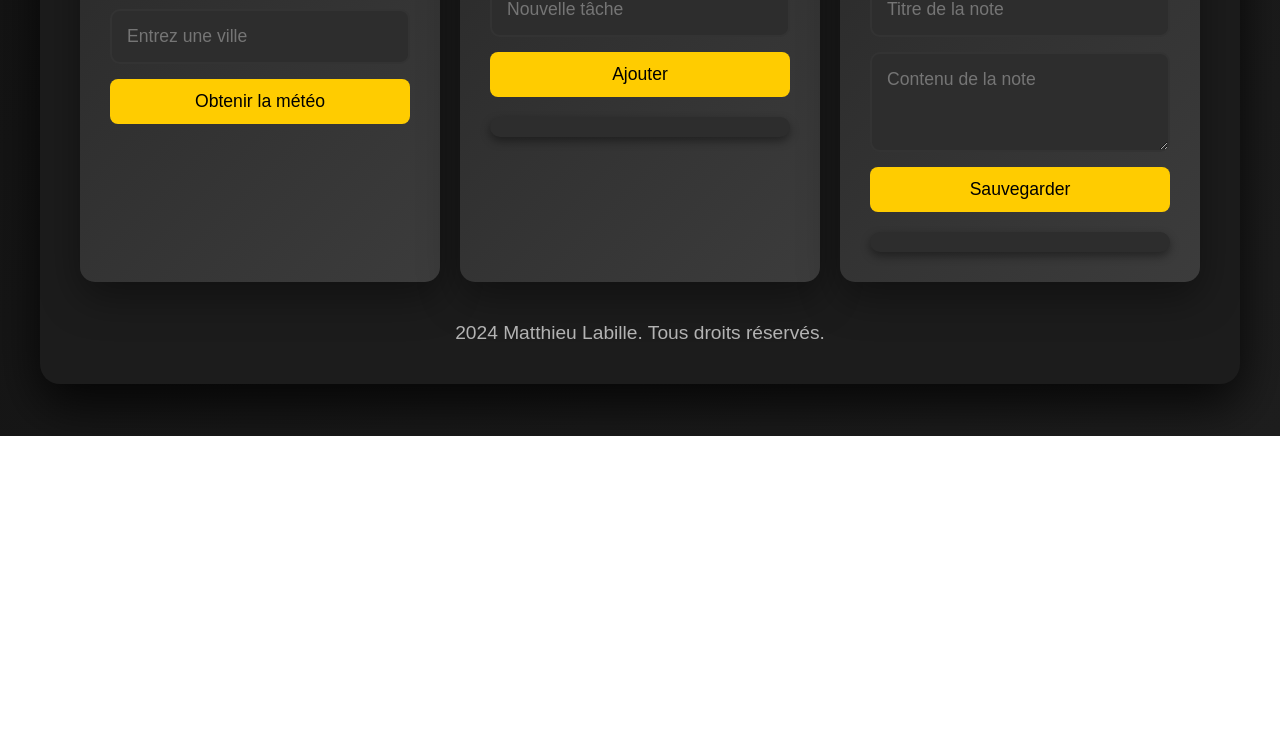
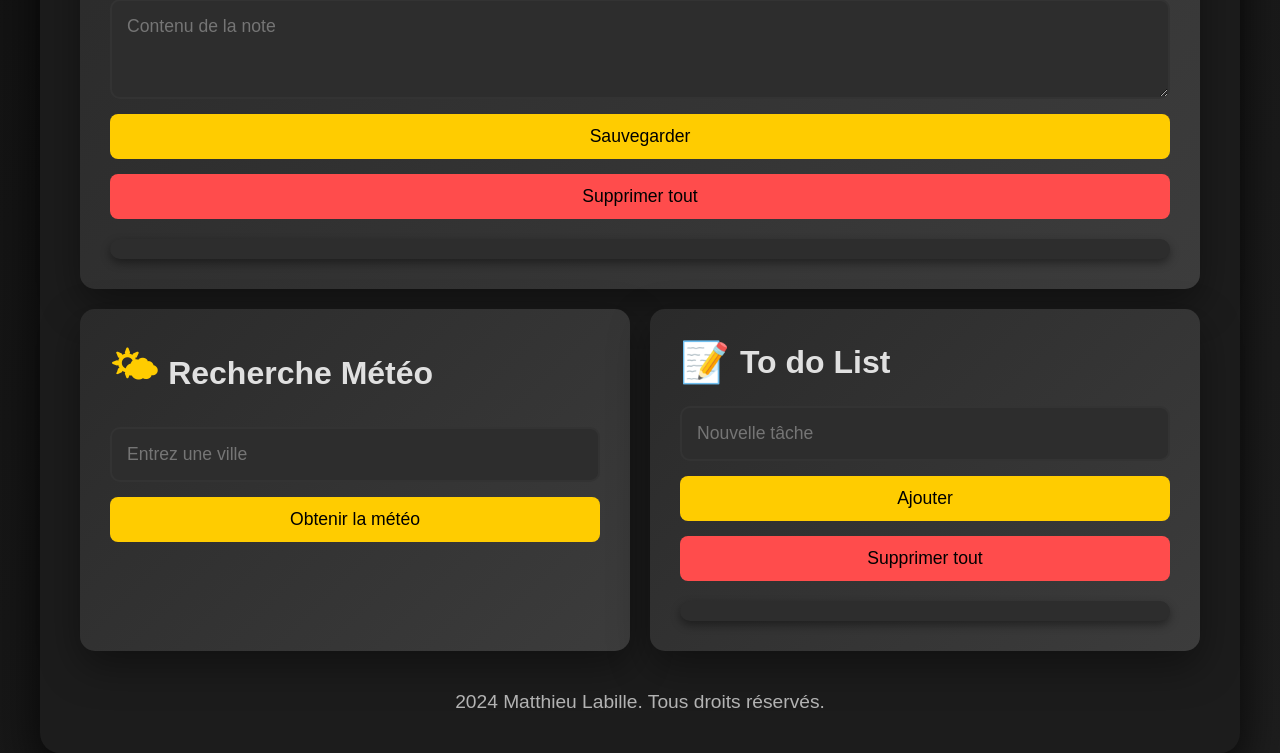
Before and after one commit to Hiimuroo/Dashboard, a plain HTML site: page index.html in a window 1280 px wide. Shown: the part 364-1117 px from the top of the page. Before the commit the page ends 800 px from the top, so only its background shows below. Drawn offline with Linux system fonts and the light colour scheme.

Commit message:
css change

```diff
--- a/index.html
+++ b/index.html
@@ -15,6 +15,19 @@
         </header>
 
         <main>
+            <!-- Bloc Note -->
+            <section id="noteSection" class="card note-card animated-card">
+                <h2><span>🗒️</span> Bloc Notes</h2>
+                <div class="input-group">
+                    <input type="text" id="noteTitle" placeholder="Titre de la note">
+                    <textarea id="noteContent" placeholder="Contenu de la note"></textarea>
+                    <button id="saveNote" class="primary-btn">Sauvegarder</button>
+                    <button id="clearNotes" class="primary-btn delete-all-btn">Supprimer tout</button>
+                </div>
+                <ul id="notesList" class="scrollable-list"></ul>
+            </section>
+
+
             <!-- Météo -->
             <section id="weatherSection" class="card animated-card">
                 <h2><span>🌤</span> Recherche Météo</h2>
@@ -31,19 +44,10 @@
                 <div class="input-group">
                     <input type="text" id="newTodo" placeholder="Nouvelle tâche">
                     <button id="addTodo" class="primary-btn">Ajouter</button>
+                    <button id="clearTodos" class="primary-btn delete-all-btn">Supprimer tout</button>
+
                 </div>
                 <ul id="todoList" class="scrollable-list"></ul>
-            </section>
-
-            <!-- Bloc Note -->
-            <section id="noteSection" class="card animated-card">
-                <h2><span>🗒️</span> Bloc Notes</h2>
-                <div class="input-group">
-                    <input type="text" id="noteTitle" placeholder="Titre de la note">
-                    <textarea id="noteContent" placeholder="Contenu de la note"></textarea>
-                    <button id="saveNote" class="primary-btn">Sauvegarder</button>
-                </div>
-                <ul id="notesList" class="scrollable-list"></ul>
             </section>
         </main>
 
--- a/scripts.js
+++ b/scripts.js
@@ -1,5 +1,5 @@
 // --------------------- FONCTIONNALITÉ MÉTÉO ---------------------
-document.getElementById('getWeather').addEventListener('click', function() {
+document.getElementById('getWeather').addEventListener('click', function () {
     const city = document.getElementById('city').value.trim();
     const apiKey = 'd3f10e6696f6e48c6a3d77ccd26aebc7'; // Assure-toi que c'est ta clé API valide
 
@@ -8,7 +8,7 @@ document.getElementById('getWeather').addEventListener('click', function() {
         return;
     }
 
-    const url = `https://api.openweathermap.org/data/2.5/weather?q=${city}&appid=${apiKey}&units=metric`;
+    const url = `https://api.openweathermap.org/data/2.5/weather?q=${city}&appid=${apiKey}&units=metric&lang=fr`;
 
     fetch(url)
         .then(response => {
@@ -17,11 +17,13 @@ document.getElementById('getWeather').addEventListener('click', function() {
             return response.json();
         })
         .then(data => {
-            console.log(data);  // Ajouté pour voir les données renvoyées par l'API
+            console.log(data);  // Voir les données renvoyées par l'API
+
+            // Création du bloc HTML pour afficher la météo avec l'icône
             const weatherInfo = `
                 <h3>${data.name}, ${data.sys.country}</h3>
-                <p>Température: ${data.main.temp}°C</p>
-                <p>Météo: ${data.weather[0].description}</p>
+                <p>Température : ${data.main.temp}°C</p>
+                <p>Météo : ${data.weather[0].description}</p>
             `;
             document.getElementById('weatherResult').innerHTML = weatherInfo;
         })
@@ -30,6 +32,8 @@ document.getElementById('getWeather').addEventListener('click', function() {
             console.error('Erreur :', error);
         });
 });
+
+
 
 
 // --------------------- FONCTIONNALITÉ TODO LIST ---------------------
@@ -67,6 +71,13 @@ function deleteTodo(index) {
 // Affichage initial de la Todo List
 displayTodos();
 
+// Supprimer toutes les tâches
+document.getElementById('clearTodos').addEventListener('click', function() {
+    todos = [];  // On vide le tableau
+    localStorage.setItem('todos', JSON.stringify(todos));  // On met à jour le localStorage
+    displayTodos();  // On réaffiche la liste vide
+});
+
 // --------------------- FONCTIONNALITÉ BLOC NOTE ---------------------
 let notes = JSON.parse(localStorage.getItem('notes')) || [];
 
@@ -101,5 +112,13 @@ function deleteNote(index) {
     displayNotes();
 }
 
+// Supprimer toutes les notes
+document.getElementById('clearNotes').addEventListener('click', function() {
+    notes = [];  // On vide le tableau
+    localStorage.setItem('notes', JSON.stringify(notes));  // On met à jour le localStorage
+    displayNotes();  // On réaffiche la liste vide
+});
+
+
 // Affichage initial des notes
 displayNotes();
--- a/styles.css
+++ b/styles.css
@@ -12,8 +12,6 @@ body {
     display: flex;
     justify-content: center;
     align-items: center;
-    height: 100vh;
-    overflow: hidden;
     color: #e0e0e0;
 }
 
@@ -25,8 +23,9 @@ body {
     padding: 40px;
     box-shadow: 0 20px 50px rgba(0, 0, 0, 0.8);
     position: relative;
-    overflow: hidden;
+    min-height: 100%;
 }
+
 
 /* Header */
 header {
@@ -53,7 +52,7 @@ p {
 /* Main layout */
 main {
     display: grid;
-    grid-template-columns: repeat(3, 1fr);
+    grid-template-columns: repeat(2, 1fr);
     gap: 20px;
 }
 
@@ -65,6 +64,10 @@ main {
     transition: transform 0.4s ease, box-shadow 0.4s ease;
     opacity: 0;
     transform: translateY(50px);
+}
+
+#noteSection {
+    grid-column: span 2;
 }
 
 .card:hover {
@@ -214,6 +217,22 @@ footer {
     }
 }
 
+button.delete-all-btn {
+    background: #ff4c4c;
+    color: white;
+    padding: 12px 24px;
+    color: #000;
+    border: none;
+    border-radius: 8px;
+    font-size: 1.1rem;
+    transition: background 0.3s ease, box-shadow 0.3s ease, transform 0.3s ease;
+    cursor: pointer;
+}
+
+button.delete-all-btn:hover {
+    background: #ff1c1c;
+}
+
 /* -------------------- MEDIA QUERIES -------------------- */
 
 /* Tablets (max-width: 900px) */
```
